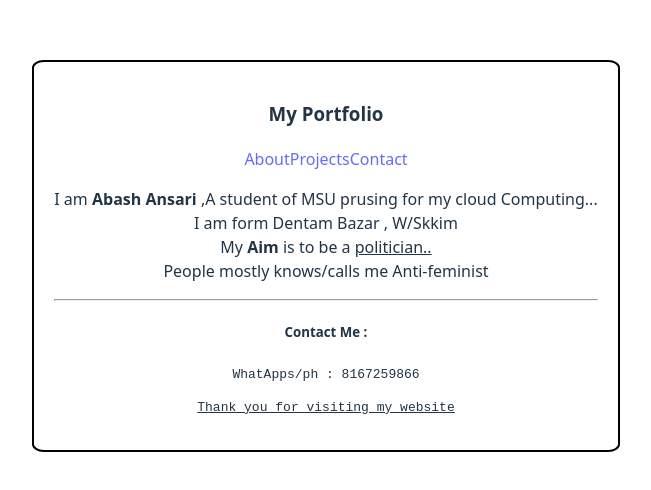
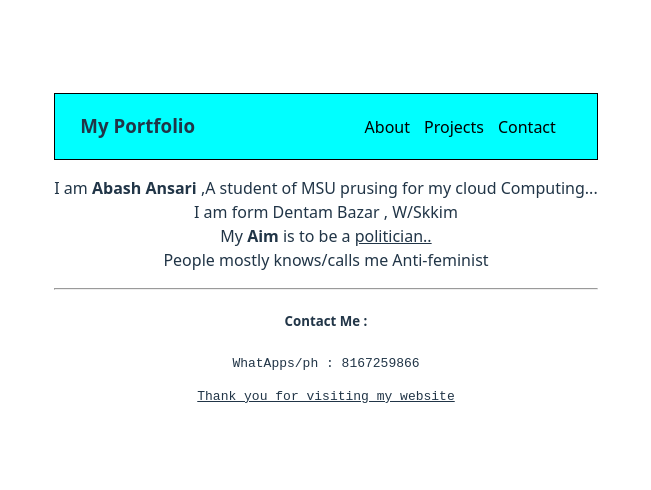
Before and after one commit to Abashansari/React-practise-1-portfolio-, a React (Vite) app: page / in a window 1280 px wide. Shown: the part 144-634 px from the top of the page, without its empty margins (314-965 px from the left). Built offline with nearby package versions, Linux system fonts and the light colour scheme.

Commit message:
added a style for navbar

```diff
--- a/src/App.css
+++ b/src/App.css
@@ -40,8 +40,27 @@
 .read-the-docs {
   color: #888;
 }
-.container{
-  padding: 20px;
-  border : 2px solid black;
-  border-radius:2%;
+/* Style for Navbar */
+nav{
+  padding: 0;
+  margin: 0%;
+  height : 50%;
+  width: auto;
+  display: flex;
+  justify-content: left;
+  border: 1px solid black;
+  background-color: aqua;
 }
+.left{
+  margin-left: 25px;
+}
+.right{
+  display: flex;
+  justify-content: right;
+  margin-top: 4%;
+  margin-left: 30%;
+}
+a{
+  margin: 0px 7px;
+  color: black;
+}
```
